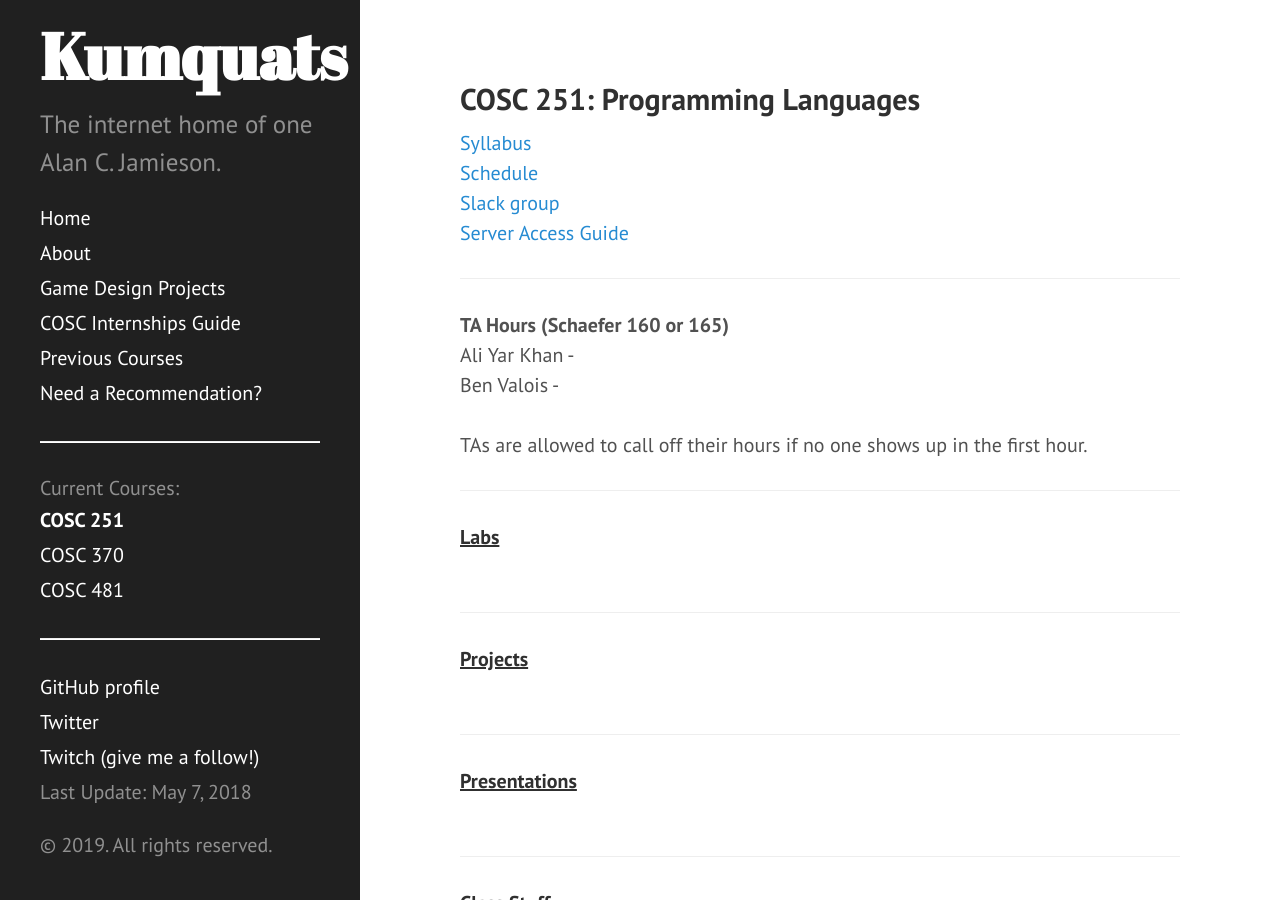
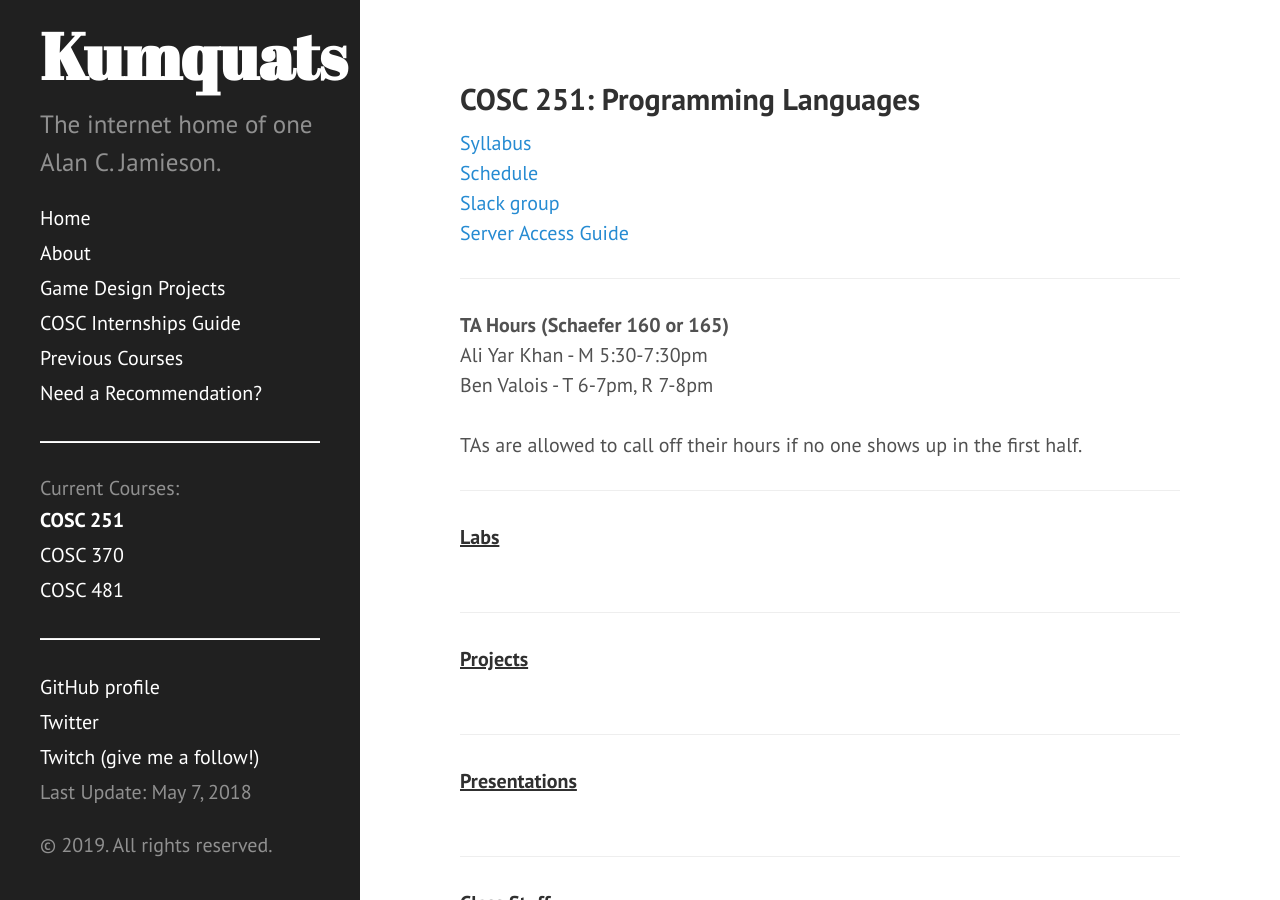
Before and after one commit to ripark/ripark.github.io, a Jekyll site: the page built from s19/cosc251.html, in a window 1280 px wide and 900 px high. Built offline with Jekyll 4.4.1, drawn with Linux system fonts in a browser that asks for light colours; Markdown is read by kramdown in place of the engine named in the settings.

Commit message:
Update cosc251.html

```diff
--- a/s19/cosc251.html
+++ b/s19/cosc251.html
@@ -15,12 +15,12 @@ shorttitle: "COSC 251"
 <hr>
 <b>TA Hours (Schaefer 160 or 165)</b>
 <br>
-Ali Yar Khan -
+Ali Yar Khan - M 5:30-7:30pm
 <br>
-Ben Valois -
+Ben Valois - T 6-7pm, R 7-8pm
 <br>
 <br>
-TAs are allowed to call off their hours if no one shows up in the first hour.
+TAs are allowed to call off their hours if no one shows up in the first half.
 <hr>
 <strong><u>Labs</strong></u>
 <br>
```
